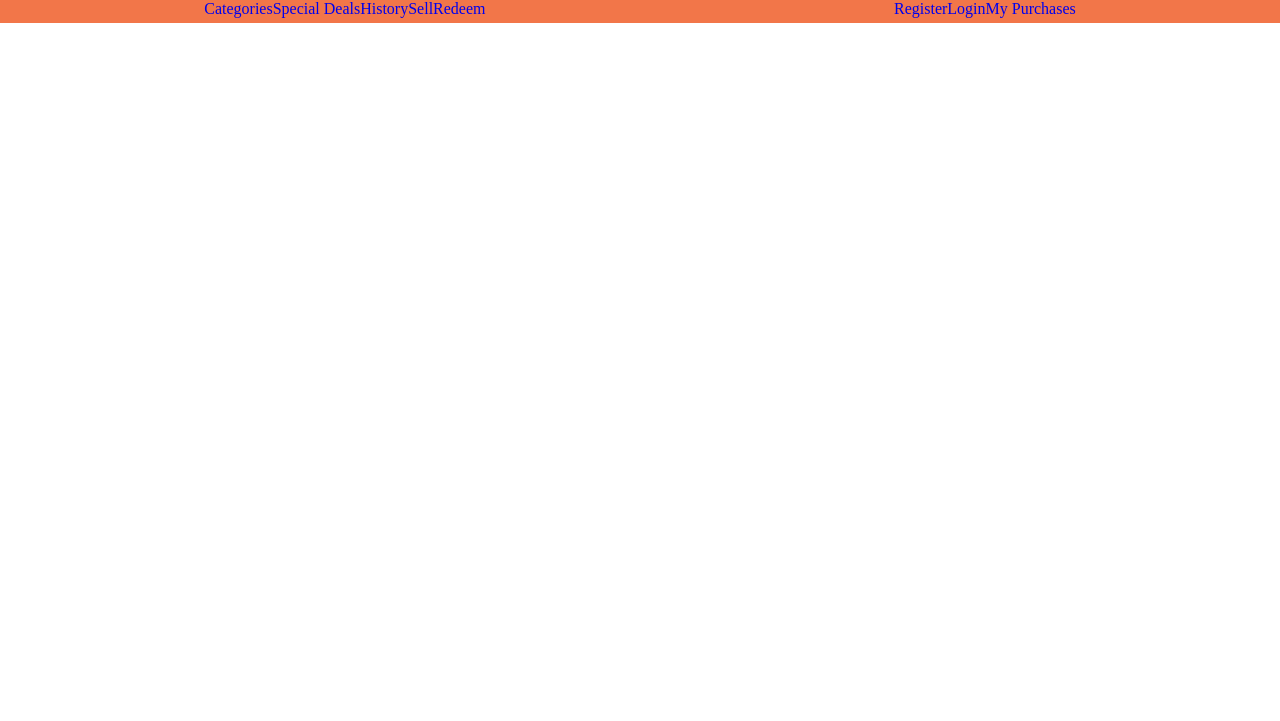
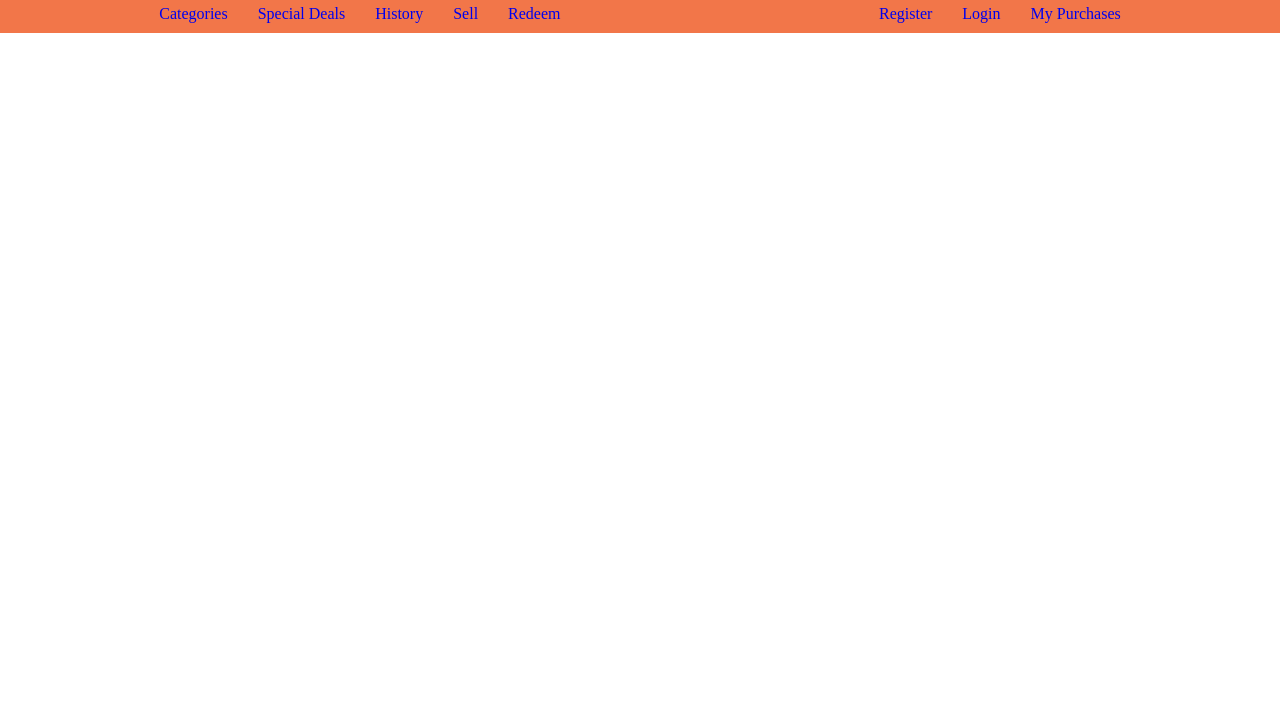
Before and after one commit to Alexisphysics2811/Polyshop, a plain HTML site: page Final_Project/html/index.html in a window 1280 px wide. Shown: the part 79-800 px from the top of the page. Drawn offline with Linux system fonts and the light colour scheme.

Commit message:
Espacios en los links

```diff
--- a/Final_Project/css/main.css
+++ b/Final_Project/css/main.css
@@ -61,6 +61,8 @@ img{
 
 .nav-menu-list a{
     text-decoration: none;
+    padding: 5px;
+    margin: 0px 10px;
 }
 
 .nav-header-menu{
@@ -74,4 +76,6 @@ img{
 
 .nav-header-menu a{
     text-decoration: none;
+    padding: 5px;
+    margin: 0px 10px;
 }
```
